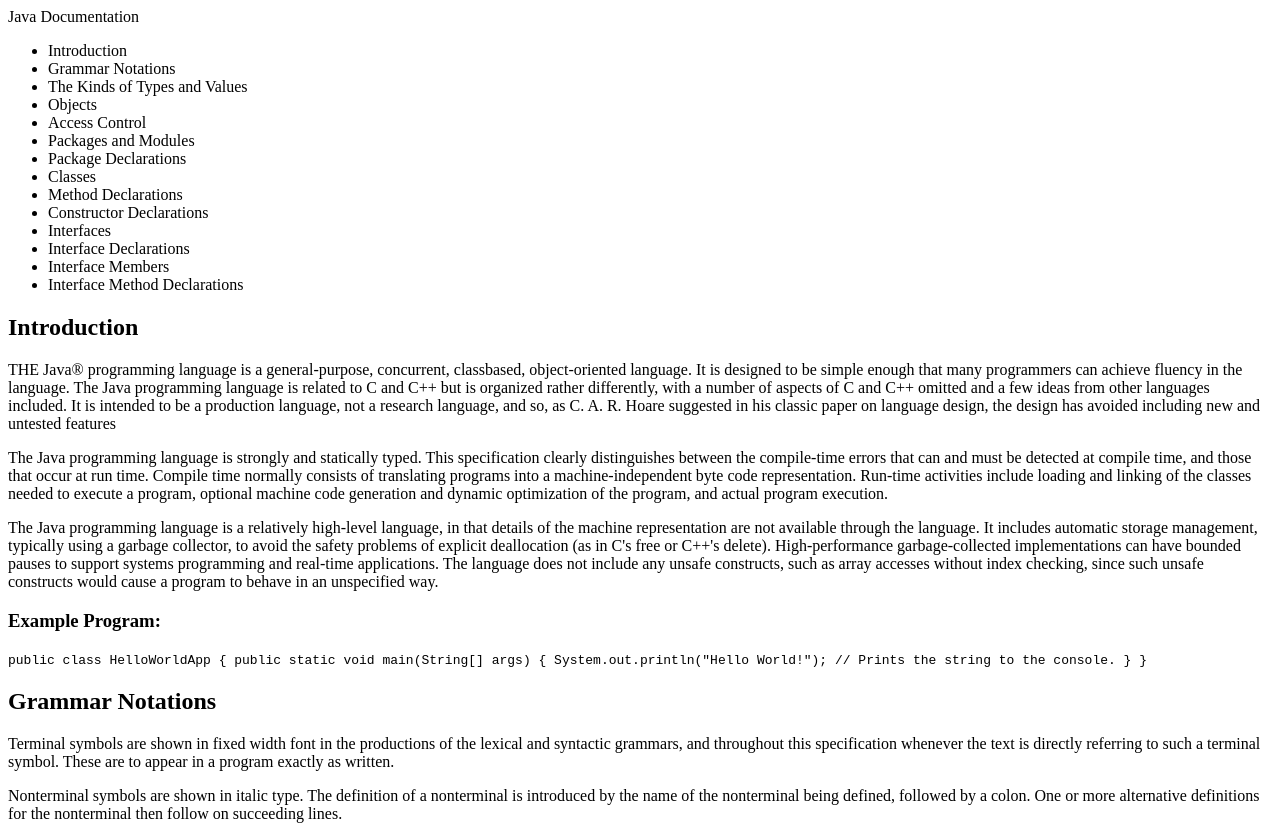
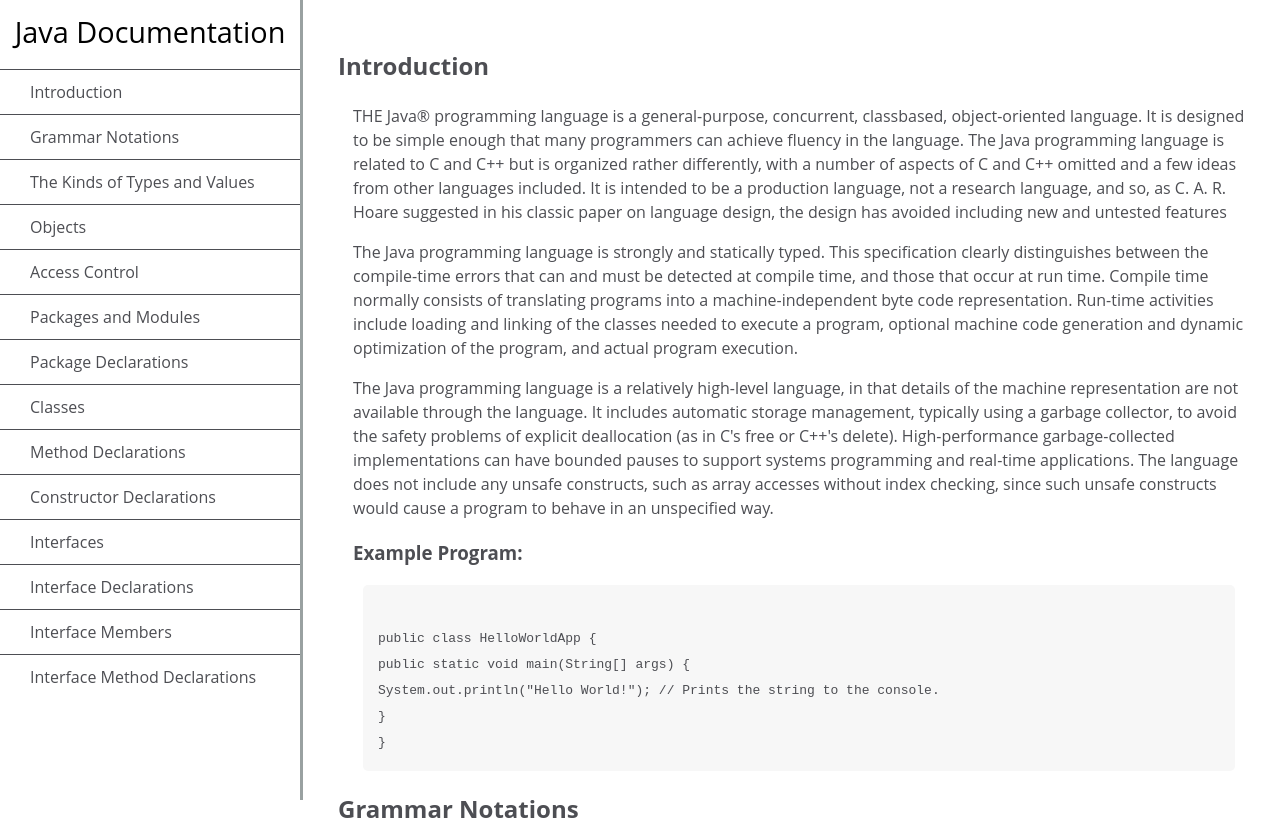
Before and after one commit to N451M4K/fcc-technical-documentation, a plain HTML site: page index.html in a window 1280 px wide. Shown: the top 830 px of the page. Drawn offline with Linux system fonts and the light colour scheme.

Commit message:
added css

```diff
--- a/index.css
+++ b/index.css
@@ -0,0 +1,69 @@
+html, body {
+    min-width: 290px;
+    color: #4d4e53;
+    background-color: #ffffff;
+    font-family: 'Open Sans', Arial, sans-serif;
+    line-height: 1.5;
+}
+
+code {
+    display: block;
+    text-align: left;
+    white-space: pre-line;
+    position: relative;
+    word-break: normal;
+    word-wrap: normal;
+    line-height: 2;
+    background-color: #f7f7f7;
+    padding: 15px;
+    margin: 10px;
+    border-radius: 5px;
+}
+nav{
+    position: fixed;
+    min-width: 290px;
+    top: 0px;
+    left: 0px;
+    width: 300px;
+    height: 100%;
+    border-right: solid;
+    border-color: rgba(0, 22, 22, 0.4);
+}
+#navbar header {
+    color: black;
+    margin: 10px;
+    text-align: center;
+    font-size: 1.8em;
+    font-weight: thin;
+}
+#navbar ul {
+    height: 88%;
+    padding: 0;
+    overflow-y: auto;
+    overflow-x: hidden;
+}
+#main-doc {
+    position: absolute;
+    margin-left: 310px;
+    padding: 20px;
+    margin-bottom: 110px;
+}
+section article {
+    color: #4d4e53;
+    margin: 15px;
+    font-size: 1em;
+}
+#navbar li {
+    color: #4d4e53;
+    border-top: 1px solid;
+    list-style: none;
+    position: relative;
+    width: 100%;
+}
+#navbar a {
+    display: block;
+    padding: 10px 30px;
+    color: #4d4e53;
+    text-decoration: none;
+    cursor: pointer;
+}
--- a/index.html
+++ b/index.html
@@ -6,29 +6,30 @@
     <meta http-equiv="X-UA-Compatible" content="IE=edge">
     <meta name="viewport" content="width=device-width, initial-scale=1.0">
     <title>Documentation Java</title>
+    <link rel="stylesheet" href="index.css">
 </head>
 
 <body>
-    <nav>
+    <nav id="navbar">
         <header>Java Documentation</header>
         <ul>
-            <li>Introduction</li>
-            <li>Grammar Notations</li>
-            <li>The Kinds of Types and Values</li>
-            <li>Objects</li>
-            <li>Access Control</li>
-            <li>Packages and Modules</li>
-            <li>Package Declarations</li>
-            <li>Classes</li>
-            <li>Method Declarations</li>
-            <li>Constructor Declarations</li>
-            <li>Interfaces</li>
-            <li>Interface Declarations</li>
-            <li>Interface Members</li>
-            <li>Interface Method Declarations</li>
+            <li><a href="">Introduction</a></li>
+            <li><a href="">Grammar Notations</a></li>
+            <li><a href="">The Kinds of Types and Values</a></li>
+            <li><a href="">Objects</a></li>
+            <li><a href="">Access Control</a></li>
+            <li><a href="">Packages and Modules</a></li>
+            <li><a href="">Package Declarations</a></li>
+            <li><a href="">Classes</a></li>
+            <li><a href="">Method Declarations</a></li>
+            <li><a href="">Constructor Declarations</a></li>
+            <li><a href="">Interfaces</a></li>
+            <li><a href="">Interface Declarations</a></li>
+            <li><a href="">Interface Members</a></li>
+            <li><a href="">Interface Method Declarations</a></li>
         </ul>
     </nav>
-    <main id="main">
+    <main id="main-doc">
         <section>
             <header>
                 <h2>Introduction</h2>
```
